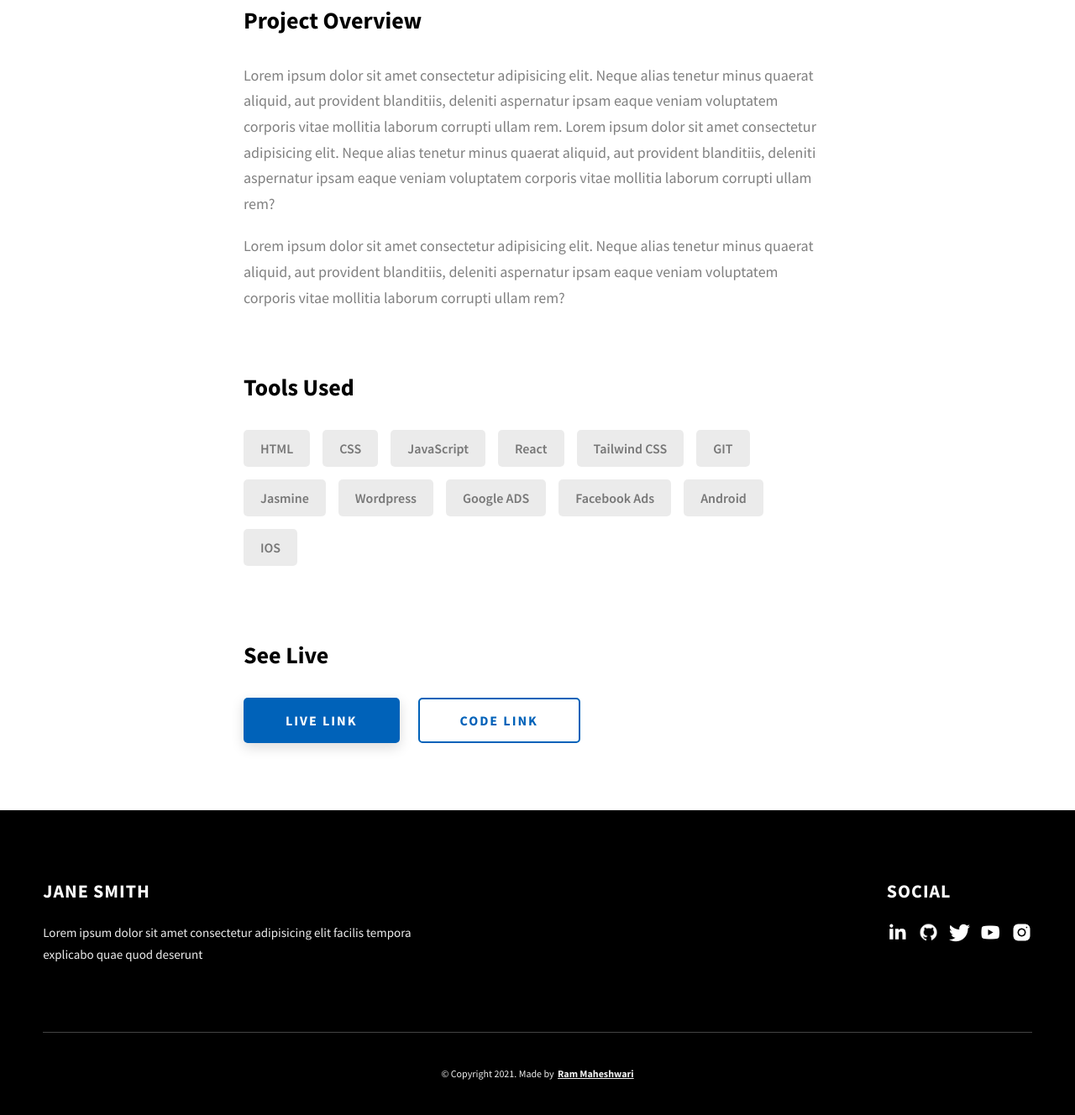
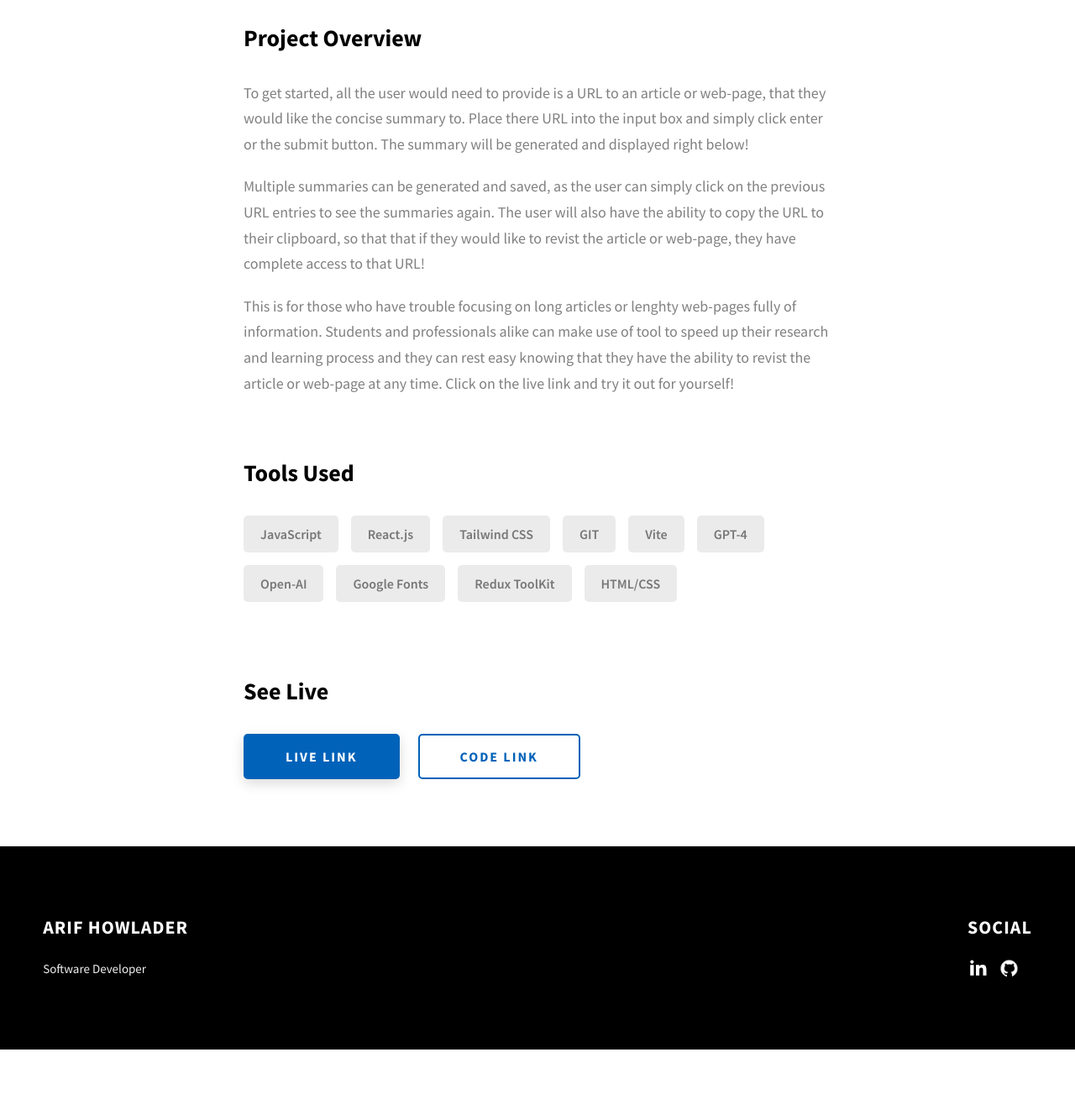
Before and after one commit to arifh331/portfolio-s, a website built with Vite: page project-1.html in a window 1280 px wide. Shown: the part 1376-2704 px from the top of the page at 84% size. After the commit the page ends 2626 px from the top, so only its background shows below. Built offline with nearby package versions, Linux system fonts and the light colour scheme.

Commit message:
Article summarizer project added

```diff
--- a/css/style.css
+++ b/css/style.css
@@ -310,6 +310,7 @@ textarea {
   .projects__row-img-cont {
     overflow: hidden; }
   .projects__row-img {
+    border:1px solid #333;
     width: 100%;
     display: block;
     object-fit: cover; }
@@ -391,6 +392,7 @@ textarea {
   margin-bottom: 6rem; }
 
 .project-details__showcase-img {
+  border: 1px solid #333;
   width: 100%; }
 
 .project-details__content-main {
--- a/project-1.html
+++ b/project-1.html
@@ -4,7 +4,7 @@
     <meta charset="UTF-8" />
     <meta name="viewport" content="width=device-width, initial-scale=1.0" />
     <meta http-equiv="X-UA-Compatible" content="ie=edge" />
-    <title>Case Study of Project 1</title>
+    <title>A.I Article Summarizer</title>
     <meta name="description" content="Case study page of Project" />
     <link rel="stylesheet" href="css/style.css" />
     <link rel="preconnect" href="https://fonts.googleapis.com" />
@@ -20,12 +20,12 @@
         <div class="header__logo-container">
           <div class="header__logo-img-cont">
             <img
-              src="./assets/img/avatar.jpg"
+              src="./assets/img/arif-avatar.png"
               alt="Ram Maheshwari Logo Image"
               class="header__logo-img"
             />
           </div>
-          <span class="header__logo-sub">Jane Smith</span>
+          <span class="header__logo-sub">Arif Howlader</span>
         </div>
         <div class="header__main">
           <ul class="header__links">
@@ -85,16 +85,14 @@
     </header>
     <section class="project-cs-hero">
       <div class="project-cs-hero__content">
-        <h1 class="heading-primary">Project 1</h1>
+        <h1 class="heading-primary">A.I Article Summarizer</h1>
         <div class="project-cs-hero__info">
           <p class="text-primary">
-            Lorem ipsum dolor sit amet consectetur adipisicing elit. Dignissimos
-            in numquam incidunt earum quaerat cum fuga, atque similique natus
-            nobis sit.
+            A web-app that summarizes articles and web-pages using Open AI/GPT-4 by providing the url. Previous uses/summaries are also saved so they may be seen again and the user can copy previous URLs in their clipboard simply.  Built with <strong>React.js</strong>,<strong> TailWind CSS</strong>,<strong> Redux ToolKit</strong>,<strong> JavaScript</strong>,<strong> Vite</strong>,<strong> GPT-4</strong>
           </p>
         </div>
         <div class="project-cs-hero__cta">
-          <a href="#" class="btn btn--bg" target="_blank">Live Link</a>
+          <a href="https://artsummarize.netlify.app/" class="btn btn--bg" target="_blank">Live Link</a>
         </div>
       </div>
     </section>
@@ -103,7 +101,7 @@
         <div class="project-details__content">
           <div class="project-details__showcase-img-cont">
             <img
-              src="./assets/img/quiz.jpg"
+              src="./assets/img/screensht.png"
               alt="Project Image"
               class="project-details__showcase-img"
             />
@@ -112,49 +110,48 @@
             <div class="project-details__desc">
               <h3 class="project-details__content-title">Project Overview</h3>
               <p class="project-details__desc-para">
-                Lorem ipsum dolor sit amet consectetur adipisicing elit. Neque
-                alias tenetur minus quaerat aliquid, aut provident blanditiis,
-                deleniti aspernatur ipsam eaque veniam voluptatem corporis vitae
-                mollitia laborum corrupti ullam rem. Lorem ipsum dolor sit amet
-                consectetur adipisicing elit. Neque alias tenetur minus quaerat
-                aliquid, aut provident blanditiis, deleniti aspernatur ipsam
-                eaque veniam voluptatem corporis vitae mollitia laborum corrupti
-                ullam rem?
+                To get started, all the user would need to provide is a URL to an article or web-page, that they would like the concise summary to.
+                Place there URL into the input box and simply click enter or the submit button. The summary will be generated and displayed right below!
+
+
+              </p>
+
+              <p class="project-details__desc-para">
+                Multiple summaries can be generated and saved, as the user can simply click on the previous URL entries to see the summaries again. The user will
+                also have the ability to copy the URL to their clipboard, so that that if they would like to revist the article or web-page, they have complete access to that URL!
               </p>
               <p class="project-details__desc-para">
-                Lorem ipsum dolor sit amet consectetur adipisicing elit. Neque
-                alias tenetur minus quaerat aliquid, aut provident blanditiis,
-                deleniti aspernatur ipsam eaque veniam voluptatem corporis vitae
-                mollitia laborum corrupti ullam rem?
+                This is for those who have trouble focusing on long articles or lenghty web-pages fully of information. Students and professionals alike can make use of tool to speed
+                up their research and learning process and they can rest easy knowing that they have the ability to revist the article or web-page at any time.
+                Click on the live link and try it out for yourself!
               </p>
             </div>
             <div class="project-details__tools-used">
               <h3 class="project-details__content-title">Tools Used</h3>
               <div class="skills">
-                <div class="skills__skill">HTML</div>
-                <div class="skills__skill">CSS</div>
+
                 <div class="skills__skill">JavaScript</div>
-                <div class="skills__skill">React</div>
+                <div class="skills__skill">React.js</div>
                 <div class="skills__skill">Tailwind CSS</div>
                 <div class="skills__skill">GIT</div>
-                <div class="skills__skill">Jasmine</div>
-                <div class="skills__skill">Wordpress</div>
-                <div class="skills__skill">Google ADS</div>
-                <div class="skills__skill">Facebook Ads</div>
-                <div class="skills__skill">Android</div>
-                <div class="skills__skill">IOS</div>
+                <div class="skills__skill">Vite</div>
+                <div class="skills__skill">GPT-4</div>
+                <div class="skills__skill">Open-AI</div>
+                <div class="skills__skill">Google Fonts</div>
+                <div class="skills__skill">Redux ToolKit</div>
+                <div class="skills__skill">HTML/CSS</div>
               </div>
             </div>
             <div class="project-details__links">
               <h3 class="project-details__content-title">See Live</h3>
               <a
-                href="#"
+                href="https://artsummarize.netlify.app/"
                 class="btn btn--med btn--theme project-details__links-btn"
                 target="_blank"
                 >Live Link</a
               >
               <a
-                href="#"
+                href="https://github.com/arifh331/Article-Summarizer"
                 class="btn btn--med btn--theme-inv project-details__links-btn"
                 target="_blank"
                 >Code Link</a
@@ -172,57 +169,38 @@
               <span>Social</span>
             </h2>
             <div class="main-footer__social-cont">
-              <a target="_blank" rel="noreferrer" href="#">
+              <a target="_blank" rel="noreferrer" href="https://www.linkedin.com/in/arif-howlader-518512123/">
                 <img
                   class="main-footer__icon"
                   src="./assets/img/linkedin-ico.png"
                   alt="icon"
                 />
               </a>
-              <a target="_blank" rel="noreferrer" href="#">
+              <a target="_blank" rel="noreferrer" href="https://github.com/arifh331">
                 <img
                   class="main-footer__icon"
                   src="./assets/img/github-ico.png"
                   alt="icon"
                 />
               </a>
-              <a target="_blank" rel="noreferrer" href="#">
-                <img
-                  class="main-footer__icon"
-                  src="./assets/img/twitter-ico.png"
-                  alt="icon"
-                />
-              </a>
-              <a target="_blank" rel="noreferrer" href="#">
-                <img
-                  class="main-footer__icon"
-                  src="./assets/img/yt-ico.png"
-                  alt="icon"
-                />
-              </a>
-              <a target="_blank" rel="noreferrer" href="#">
-                <img
-                  class="main-footer__icon main-footer__icon--mr-none"
-                  src="./assets/img/insta-ico.png"
-                  alt="icon"
-                />
-              </a>
+
+
+
             </div>
           </div>
           <div class="main-footer__row main-footer__row-2">
-            <h4 class="heading heading-sm text-lt">Jane Smith</h4>
+            <h4 class="heading heading-sm text-lt">Arif Howlader</h4>
             <p class="main-footer__short-desc">
-              Lorem ipsum dolor sit amet consectetur adipisicing elit facilis
-              tempora explicabo quae quod deserunt
+              Software Developer
             </p>
           </div>
         </div>
 
-        <div class="main-footer__lower">
+        <!-- <div class="main-footer__lower">
           &copy; Copyright 2021. Made by
           <a rel="noreferrer" target="_blank" href="https://rammaheshwari.com"
             >Ram Maheshwari</a
-          >
+          > -->
         </div>
       </div>
     </footer>
```
Also changed, not shown: index.html (+14 -4 lines), android-chrome-192x192.png (added), android-chrome-512x512.png (added), apple-touch-icon.png (added), assets/img/screensht.png (added), favicon-16x16.png (added), favicon-32x32.png (added), favicon.ico (added), site.webmanifest (added).
